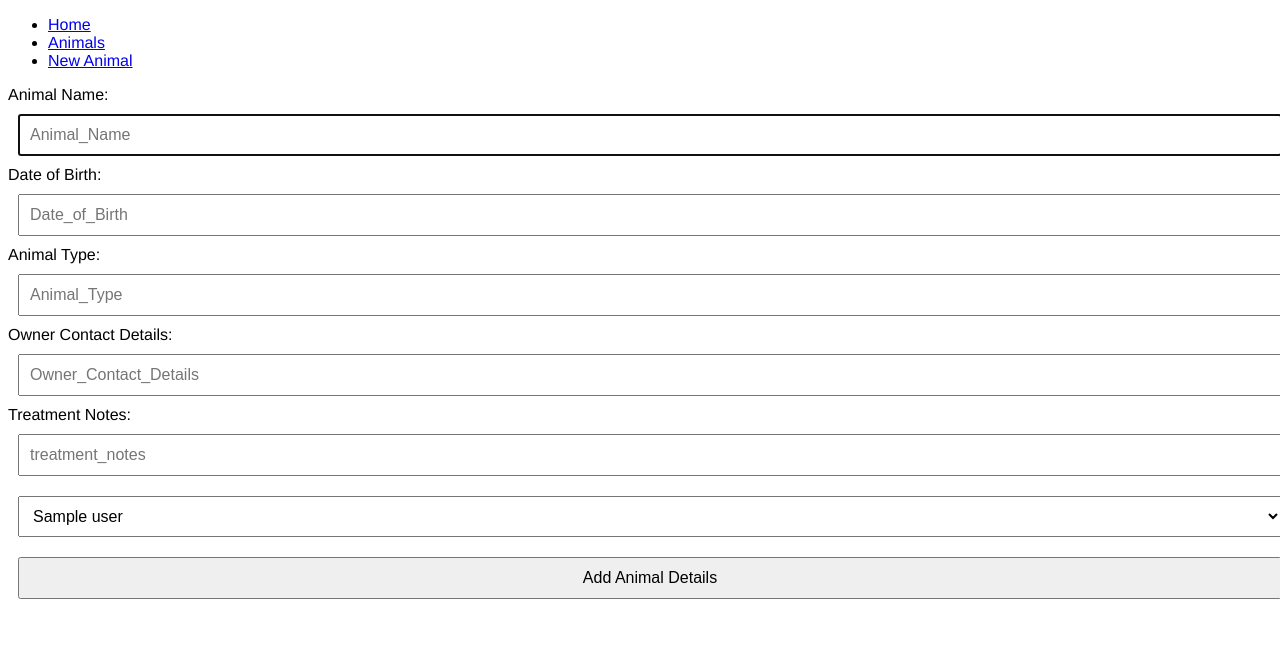
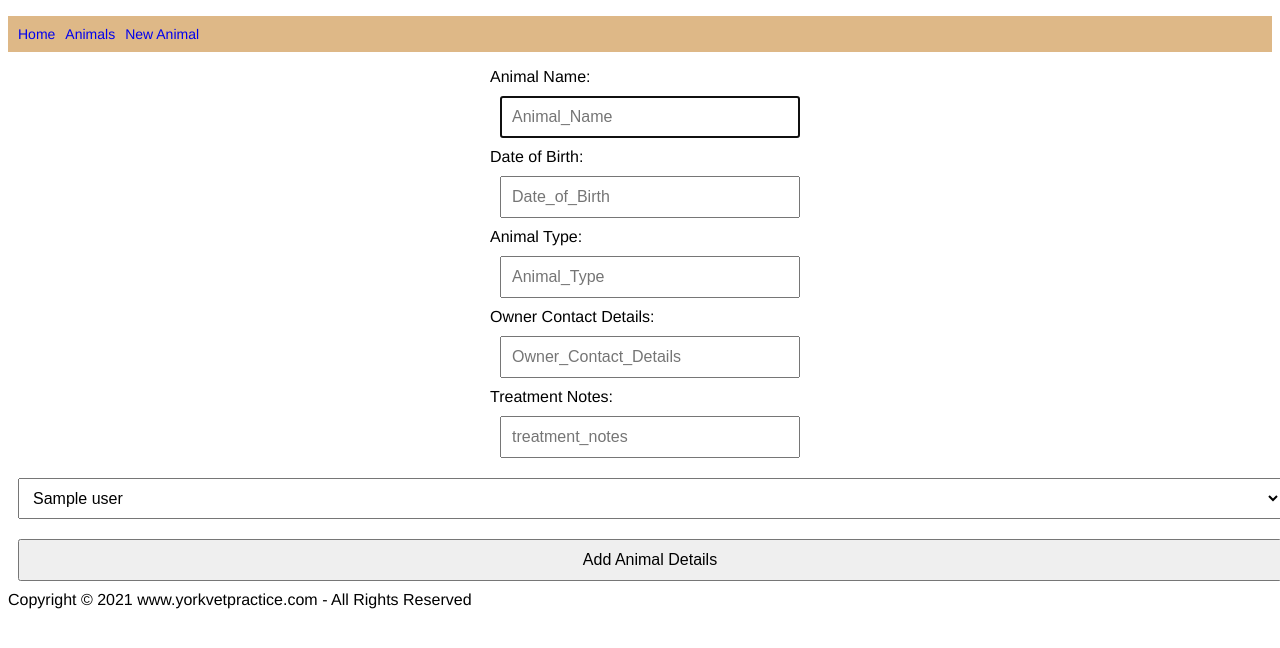
Before and after one commit to saira1974/project_vet_management, a Flask app: page /animals/new in a window 1280 px wide. Shown: the top 648 px of the page. Run offline with Flask 2, Linux system fonts and the light colour scheme; a database or web service that is not in the repository returns one stand-in record (values such as "Sample title"); some libraries are stand-ins or nearby versions.

Commit message:
added some css

```diff
--- a/static/style.css
+++ b/static/style.css
@@ -3,7 +3,7 @@ body{
 }
 
 .animal {
-    border: 1px solid #cccccc;
+  border: 1px solid #ccc;
   width: 300px;
   min-height: 68px;
   padding: 10px;
@@ -19,16 +19,16 @@ body{
 }
 
 .date_of_birth {
-    color: #8899a6;
+  color:burlywood;
   font-size: 13px;
   margin-left: 20px;
 }
 
-  .animal_type {
+.buttons {
   margin-top: 10px;
   margin-left: 2px;
   font-size: 1.4em;
-    color: #aab8c2;
+  color:burlywood;
 }
 
 .buttons i {
@@ -42,3 +42,32 @@ body{
   margin: 10px;
   box-sizing: border-box;
 }
+
+.menu{
+  display: flex;
+  padding: 10px;
+  background-color:burlywood;
+  color: white;
+}
+
+.menu li a{
+  text-decoration: none;
+}
+
+.menu li a:visited{
+  color: white;
+}
+
+.menu li{
+  padding-right: 10px;
+  list-style: none;
+  color: white;
+  font-family: "Helvetica", arial, sans-serif; font-size: 14px;
+}
+
+.container{
+  display: flex;
+  flex-wrap: wrap;
+  width: 300px;
+  margin: 0 auto;
+}
--- a/templates/animals/new.html
+++ b/templates/animals/new.html
@@ -41,5 +41,6 @@
     <button type="submit">Add Animal Details</button>
 
 </form>
-
+<div id="myfooter"></div>
+    Copyright &copy; 2021 www.yorkvetpractice.com - All Rights Reserved
 {% endblock %}
--- a/templates/base.html
+++ b/templates/base.html
@@ -6,7 +6,7 @@
   <meta http-equiv="X-UA-Compatible" content="ie=edge">
   <link rel="stylesheet" href="{{ url_for('static', filename='style.css') }}">
   <title>York Vet Practice - Home</title>
-  <link rel="shortcut icon" href="{{ url_for('static', filename='favicon.ico.gif') }}">
+  <link rel="shortcut icon" href="{{ url_for('static', filename='images/favicon.ico.gif') }}">
 
 </head>
 
```
Also changed, not shown: templates/animals/index.html (+7 -1 lines), static/images/favicon.ico.gif (renamed from static/favicon.ico.gif), static/images/paw_print.jpg (added). Lines whose indentation alone changed are shown as unchanged.
